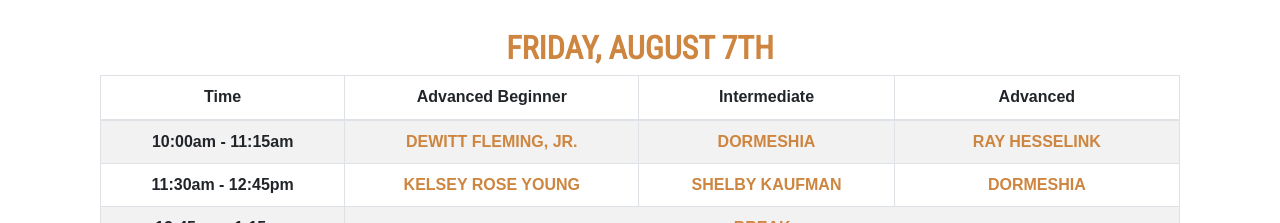
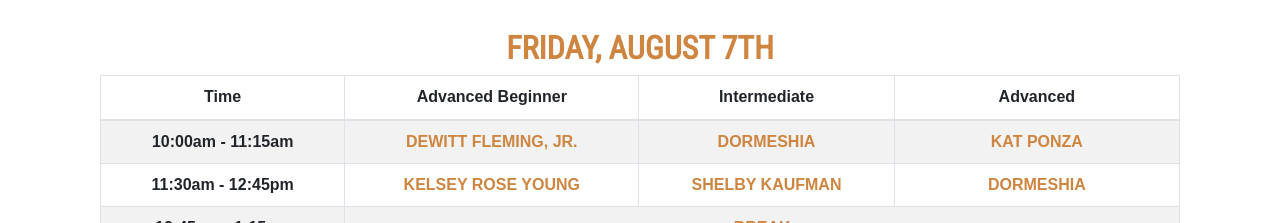
Before and after one commit to jaharonov/new-motor-city-tap-fest, a Vue app: page /#/schedreg in a window 1280 px wide. Shown: the part 2340-2563 px from the top of the page. Built offline with nearby package versions, Linux system fonts and the light colour scheme; a web font is replaced by a local one.

Commit message:
one more update to sched

```diff
--- a/src/components/SchedReg.vue
+++ b/src/components/SchedReg.vue
@@ -292,7 +292,7 @@
       <th scope="row">10:00am - 11:15am</th>
       <td><strong>DeWitt Fleming, Jr.</strong></td>
       <td><strong>Dormeshia</strong> </td>
-      <td><strong>Ray Hesselink</strong> </td>
+      <td><strong>Kat Ponza</strong></td>
     </tr>
     <tr>
       <th scope="row">11:30am - 12:45pm</th>
```
